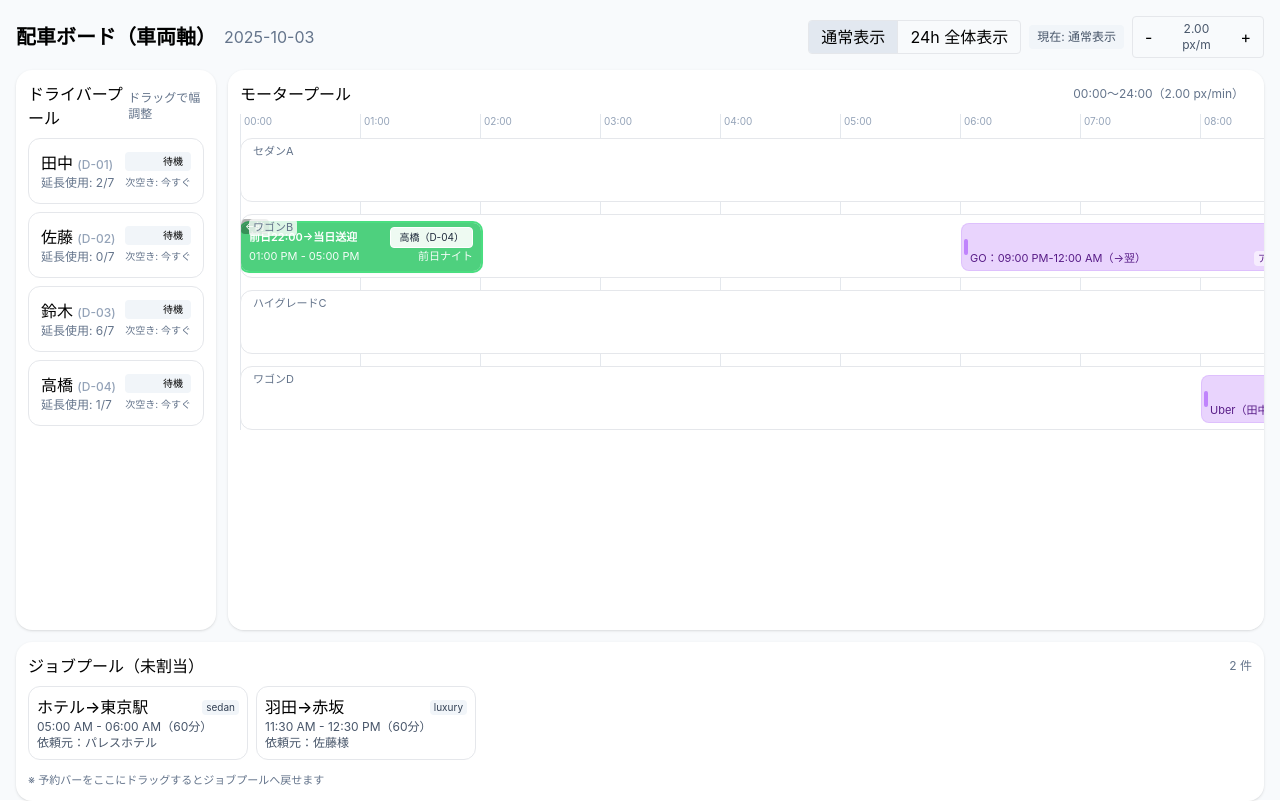
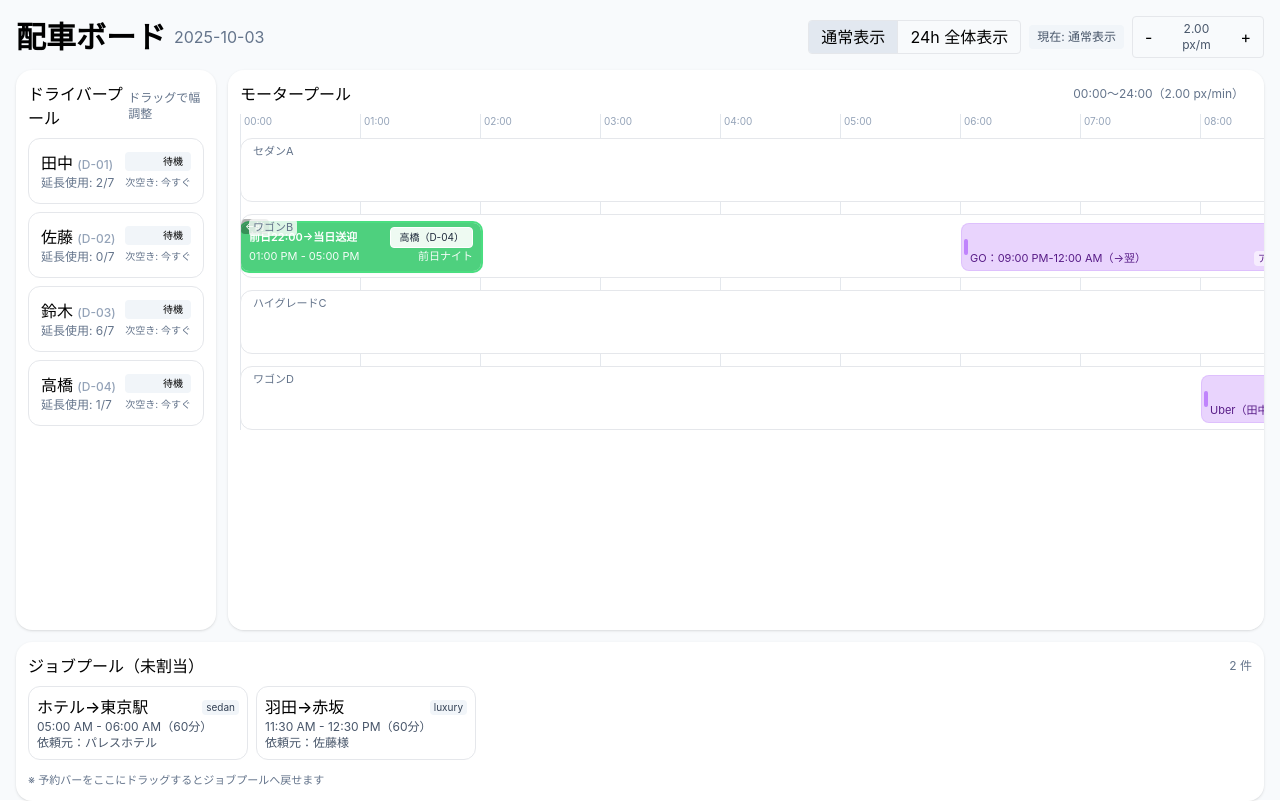
Before and after one commit to motohide404/HireDispatchDesk, a React app in the folder client/: page / in a window 1280 px wide. Built offline with nearby package versions, Linux system fonts and the light colour scheme; the HTML template or start-up script is replaced by a standard one.

Commit message:
Emphasize dispatch board heading

```diff
--- a/client/src/components/VehicleDispatchBoardMock.tsx
+++ b/client/src/components/VehicleDispatchBoardMock.tsx
@@ -494,7 +494,7 @@ export default function VehicleDispatchBoardMock() {
       <div className="w-full h-full p-4 bg-slate-50">
         <div className="flex items-center justify-between mb-3">
           <div className="flex items-center gap-2">
-            <h1 className="text-xl font-semibold">配車ボード（車両軸）</h1>
+            <h1 className="text-3xl font-bold">配車ボード</h1>
             <span className="text-slate-500">{dateStr}</span>
           </div>
           <div className="flex items-center gap-2">
```
